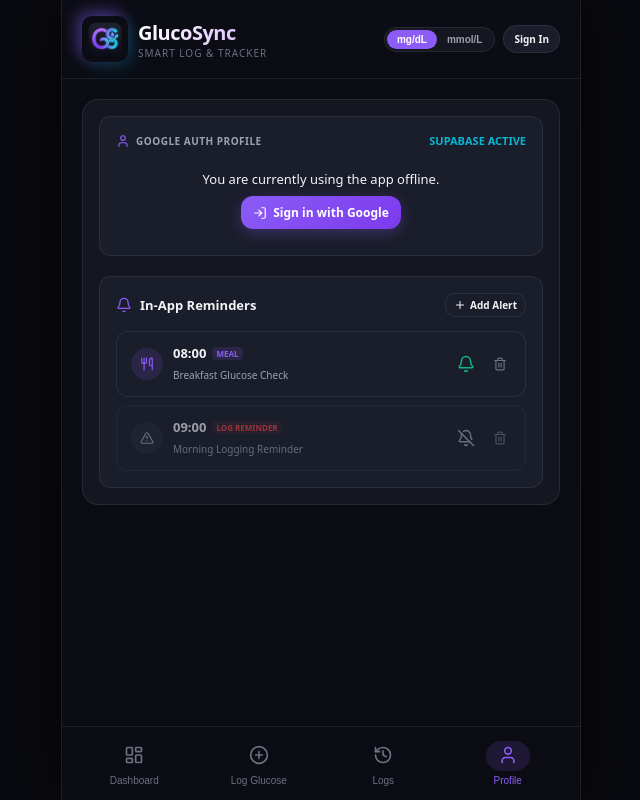
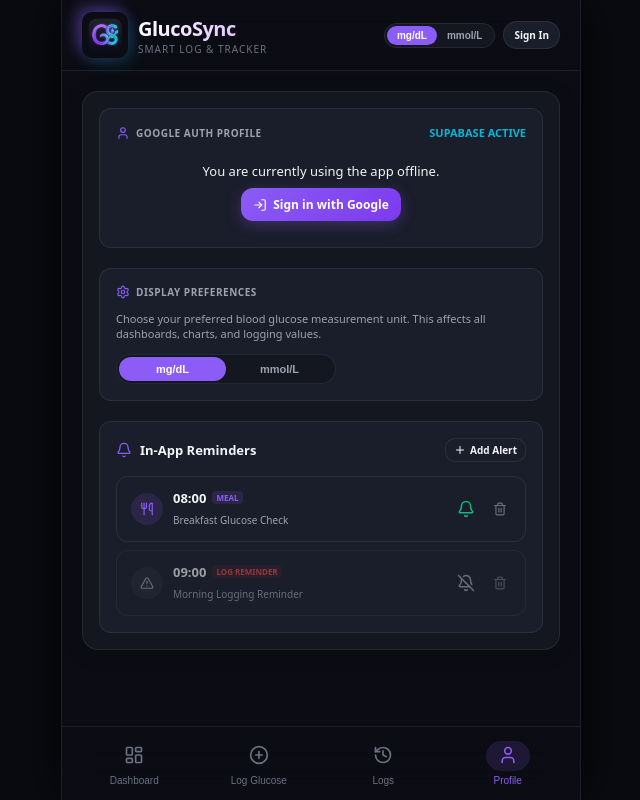
Before and after one commit to paragdekate/record.grasa, a React (Vite) app: page / in a window 1280 px wide. Both pictures are taken after a click on the button "Profile". Shown: the whole page, without its empty margins (319-959 px from the left). Built offline with nearby package versions, Linux system fonts and the light colour scheme.

Commit message:
ui fixes

```diff
--- a/src/App.tsx
+++ b/src/App.tsx
@@ -564,6 +564,8 @@
             onAddAlert={handleAddAlert}
             onUpdateAlert={handleUpdateAlert}
             onDeleteAlert={handleDeleteAlert}
+            preferredUnit={preferredUnit}
+            onUnitToggle={handleUnitToggle}
           />
         )}
       </main>
--- a/src/components/ProfileView.tsx
+++ b/src/components/ProfileView.tsx
@@ -1,9 +1,9 @@
 import React, { useState } from 'react';
-import { RefreshCw, LogIn, LogOut, CloudLightning, User, Check } from 'lucide-react';
+import { RefreshCw, LogIn, LogOut, CloudLightning, User, Check, Settings } from 'lucide-react';
 import { getSupabaseClient } from '../supabase';
 import type { GoogleProfile } from '../supabase';
 import { AlertsManager } from './AlertsManager';
-import type { InAppAlert } from '../db';
+import type { InAppAlert, ReadingUnit } from '../db';
 
 interface ProfileViewProps {
   user: GoogleProfile | null;
@@ -15,6 +15,8 @@
   onAddAlert: (alert: Omit<InAppAlert, 'id'>) => void;
   onUpdateAlert: (alert: InAppAlert) => void;
   onDeleteAlert: (id: string) => void;
+  preferredUnit: ReadingUnit;
+  onUnitToggle: (unit: ReadingUnit) => void;
 }
 
 export const ProfileView: React.FC<ProfileViewProps> = ({
@@ -26,7 +28,9 @@
   alerts,
   onAddAlert,
   onUpdateAlert,
-  onDeleteAlert
+  onDeleteAlert,
+  preferredUnit,
+  onUnitToggle
 }) => {
   // Sync status states
   const [syncLoading, setSyncLoading] = useState(false);
@@ -127,7 +131,46 @@
         )}
       </div>
 
-      {/* 2. In-App Alerts Manager Card */}
+      {/* 2. Display Preferences Card */}
+      <div style={{
+        background: 'var(--bg-input)',
+        border: '1px solid var(--border-color)',
+        borderRadius: '12px',
+        padding: '16px',
+        display: 'flex',
+        flexDirection: 'column',
+        gap: '12px'
+      }}>
+        <div style={{ display: 'flex', alignItems: 'center', gap: '6px' }}>
+          <Settings size={14} className="text-accent" />
+          <span style={{ fontSize: '10px', fontWeight: '800', color: 'var(--text-secondary)', letterSpacing: '0.5px' }}>
+            DISPLAY PREFERENCES
+          </span>
+        </div>
+        <p style={{ fontSize: '11px', color: 'var(--text-secondary)', lineHeight: '140%' }}>
+          Choose your preferred blood glucose measurement unit. This affects all dashboards, charts, and logging values.
+        </p>
+        <div className="unit-toggle-pill inline-flex" style={{ width: '100%', maxWidth: '220px' }}>
+          <button
+            type="button"
+            className={preferredUnit === 'mg/dL' ? 'active' : ''}
+            onClick={() => onUnitToggle('mg/dL')}
+            style={{ flex: 1, fontSize: '11px', padding: '6px 12px' }}
+          >
+            mg/dL
+          </button>
+          <button
+            type="button"
+            className={preferredUnit === 'mmol/L' ? 'active' : ''}
+            onClick={() => onUnitToggle('mmol/L')}
+            style={{ flex: 1, fontSize: '11px', padding: '6px 12px' }}
+          >
+            mmol/L
+          </button>
+        </div>
+      </div>
+
+      {/* 3. In-App Alerts Manager Card */}
       <div style={{
         background: 'var(--bg-input)',
         border: '1px solid var(--border-color)',
@@ -142,7 +185,7 @@
         />
       </div>
 
-      {/* 3. Database Sync Card (Only active when logged in) */}
+      {/* 4. Database Sync Card (Only active when logged in) */}
       {user && (
         <div style={{
           background: 'var(--bg-input)',
--- a/src/index.css
+++ b/src/index.css
@@ -42,12 +42,14 @@
   min-height: 100vh;
   display: flex;
   justify-content: center;
+  overflow: hidden; /* Lock viewport scrolling entirely */
 }
 
 #root {
   width: 100%;
   max-width: 520px; /* Centered mobile container format for high-end mobile UX */
-  min-height: 100vh;
+  height: 100vh;
+  height: 100dvh; /* Target dynamic viewport height for mobile browsers */
   background-color: #0c0d14;
   display: flex;
   flex-direction: column;
@@ -86,7 +88,7 @@
   background: rgba(12, 13, 20, 0.8);
   backdrop-filter: blur(12px);
   -webkit-backdrop-filter: blur(12px);
-  padding: 16px 20px;
+  padding: calc(12px + env(safe-area-inset-top, 0px)) 20px 12px;
   border-bottom: 1px solid var(--border-color);
   display: flex;
   justify-content: space-between;
@@ -159,6 +161,12 @@
 .header-unit-selector button.active {
   background: var(--accent);
   color: white;
+}
+
+@media (max-width: 580px) {
+  .header-unit-selector {
+    display: none;
+  }
 }
 
 /* Bottom Navigation */
```
